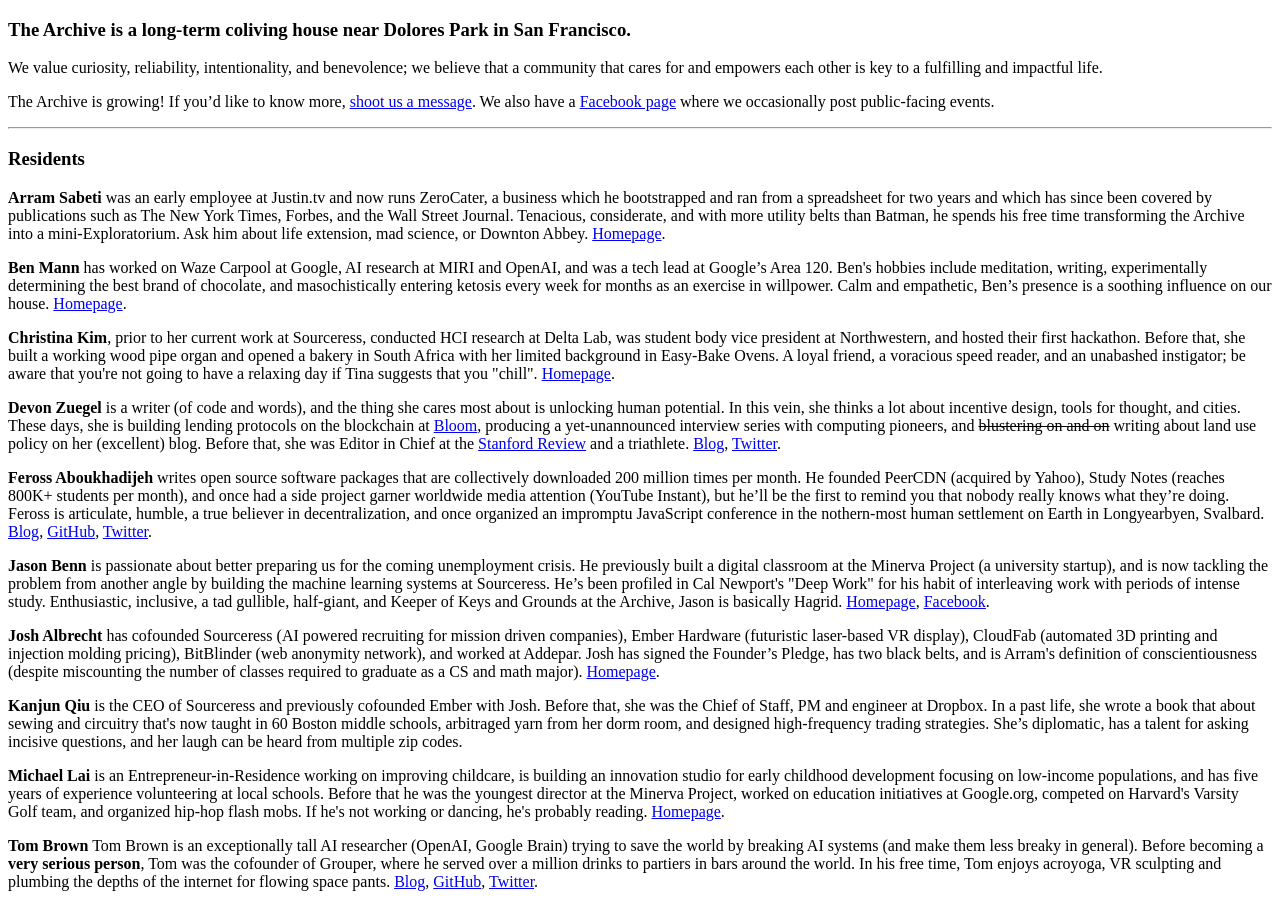
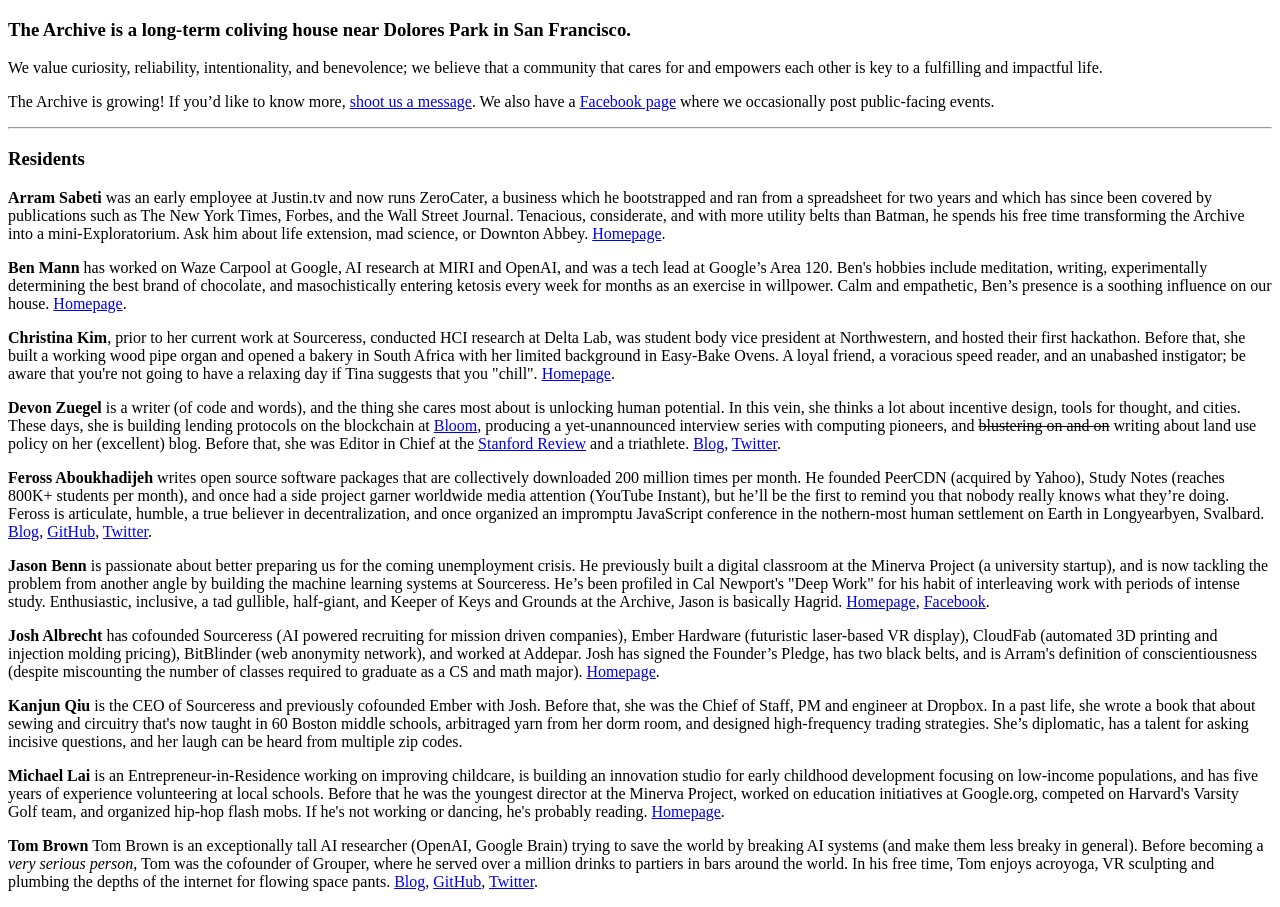
Before and after one commit to JasonBenn/archive.house, a Gatsby site: page / in a window 1280 px wide. Built offline with nearby package versions, Linux system fonts and the light colour scheme; Gatsby itself is replaced by a stand-in of ours.

Commit message:
Bold -> italic. (Let's keep the bold for the names and headers, if you don't mind)

```diff
--- a/src/pages/index.tsx
+++ b/src/pages/index.tsx
@@ -150,7 +150,7 @@ export default class extends React.Component<IndexPageProps, {after: number}> {
           <p>
             <strong>Tom Brown</strong> Tom Brown is an exceptionally tall AI researcher
             (OpenAI, Google Brain) trying to save the world by breaking AI systems
-            (and make them less breaky in general). Before becoming a <strong>very serious person</strong>,
+            (and make them less breaky in general). Before becoming a <em>very serious person</em>,
             Tom was the cofounder of Grouper, where he served over a million drinks to partiers in bars
             around the world. In his free time, Tom enjoys acroyoga, VR sculpting and plumbing the depths
             of the internet for flowing space pants.{' '}
```
